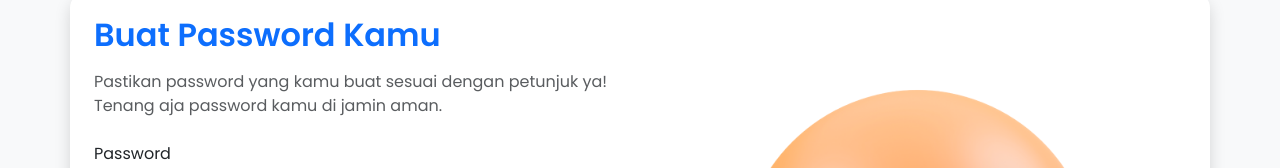
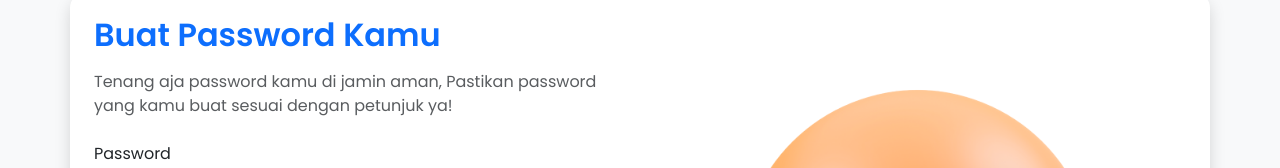
Before and after one commit to kautsarakasyah/ist-simulasi-git, a React (Vite) app: page /password in a window 1280 px wide. Shown: the part 162-330 px from the top of the page. Built offline with nearby package versions, Linux system fonts and the light colour scheme.

Commit message:
Perubahan terbaru pada CreatePasswordPage.jsx : Merubah text dan form description <p> terbaru dan terupdate

```diff
--- a/src/pages/CreatePasswordPage.jsx
+++ b/src/pages/CreatePasswordPage.jsx
@@ -22,7 +22,7 @@ function CreatePasswordPage() {
             <Col md={6}>
               <h2 className="mb-3 fw-bold text-primary">Buat Password Kamu</h2>
               <p className="text-muted mb-4">
-                Pastikan password yang kamu buat sesuai dengan petunjuk ya! Tenang aja password kamu di jamin aman.
+                Tenang aja password kamu di jamin aman, Pastikan password yang kamu buat sesuai dengan petunjuk ya!
               </p>
               <PasswordForm />
             </Col>
```
